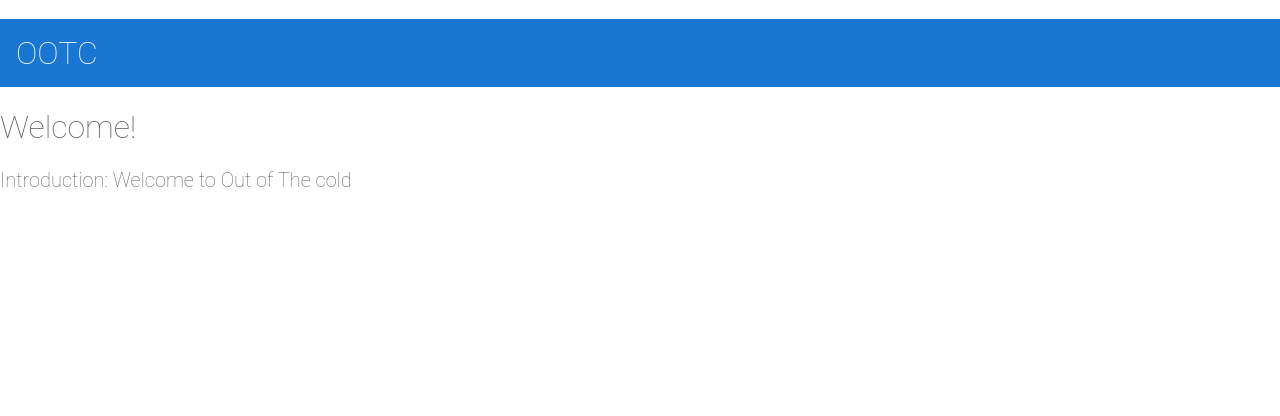
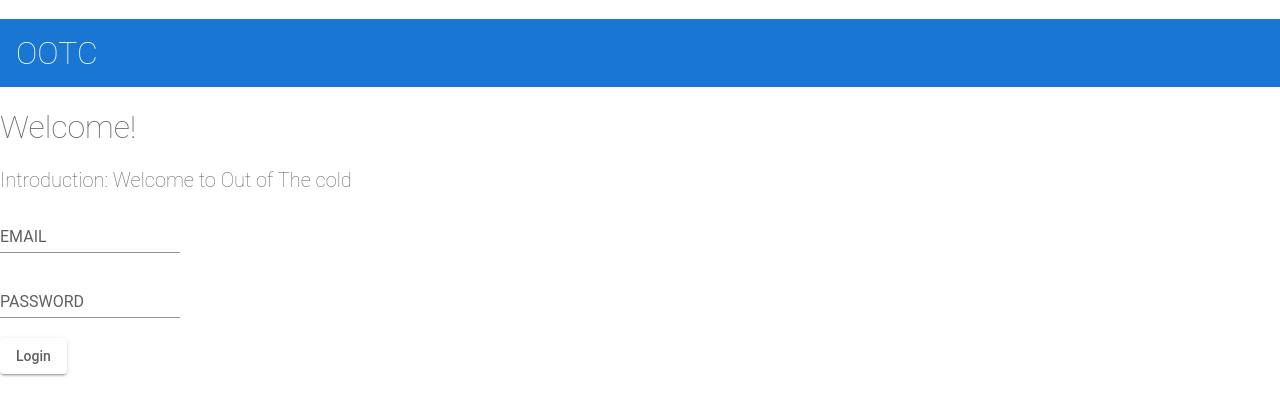
Before and after one commit to neilsonwong/ootc, an Angular app in the folder ootc-ui/: page /home in a window 1280 px wide. Shown: the top 416 px of the page. Built offline with nearby package versions, Linux system fonts and the light colour scheme.

Commit message:
we finished home page by adding the login component

```diff
--- a/ootc-ui/src/app/modules/home/components/home/home.component.html
+++ b/ootc-ui/src/app/modules/home/components/home/home.component.html
@@ -2,10 +2,10 @@
 <div class="container">
 	<router-outlet></router-outlet>
   </div>
-
 <h1>
 	{{title}}
 </h1>
 <h2>
 	{{description}}
 </h2>
+<app-login></app-login>
--- a/ootc-ui/src/app/modules/home/home.module.ts
+++ b/ootc-ui/src/app/modules/home/home.module.ts
@@ -6,17 +6,19 @@ import { HomeComponent } from './components/home/home.component';
 import { TopBarComponent } from './components/home/top-bar/top-bar.component';
 import { RouterModule } from '@angular/router';
 import { ReactiveFormsModule } from '@angular/forms';
-
+import { AuthenticationModule } from '../authentication/authentication.module';
 
 @NgModule({
   declarations: [
-    HomeComponent, TopBarComponent
+    HomeComponent,
+    TopBarComponent,
   ],
   imports: [
     CommonModule,
     HomeRoutingModule,
     BrowserModule,
     ReactiveFormsModule,
+    AuthenticationModule,
     RouterModule.forRoot([
 
     ])
```
Also changed, not shown: ootc-ui/src/app/modules/authentication/authentication.module.ts (+5 -2 lines).
